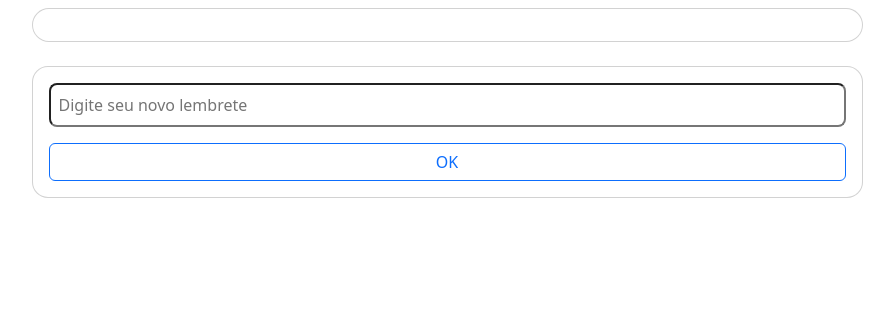
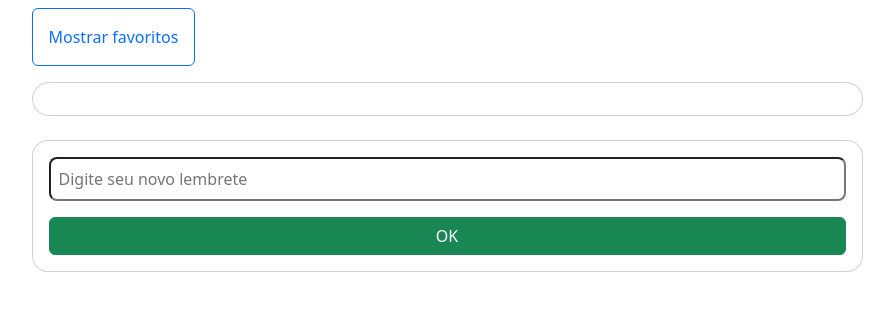
Before and after one commit to Vinicius382/P1_PDM_Lembretes, a React (Vite) app in the folder projeto-p1/: page / in a window 1280 px wide. Shown: the top 310 px of the page, without its empty margins (193-1087 px from the left). Built offline with nearby package versions, Linux system fonts and the light colour scheme.

Commit message:
feat(p1): filtra lembretes

```diff
--- a/projeto-p1/src/App.jsx
+++ b/projeto-p1/src/App.jsx
@@ -9,6 +9,7 @@ class App extends React.Component {
     super(props)
     this.state = {
       lembretes: [],
+      mostrarFavoritos: false,
     }
   }
 
@@ -16,7 +17,7 @@ class App extends React.Component {
   adicionarLembrete = (novoTitulo) => {
     if (novoTitulo !== "") {
       const lembretesNovos = this.state.lembretes
-      lembretesNovos.push({ titulo: novoTitulo })
+      lembretesNovos.push({ titulo: novoTitulo, favorito: false })
       this.setState({ lembretes: lembretesNovos })
     }
   }
@@ -31,18 +32,38 @@ class App extends React.Component {
   mudarStatusFavorito = (tituloMudarFavorito) => {
     const lembretesAtualizados = this.state.lembretes.map(lembrete => {
       if (lembrete.titulo === tituloMudarFavorito) {
-        return {titulo: lembrete.titulo, favorito: !lembrete.favorito}
+        return { titulo: lembrete.titulo, favorito: !lembrete.favorito }
       }
       return lembrete
     })
-    this.setState({lembretes: lembretesAtualizados})
+    this.setState({ lembretes: lembretesAtualizados })
   }
+
+  mudarVisibilidadeFavoritos = () => {
+    this.setState({ mostrarFavoritos: !this.state.mostrarFavoritos })
+  }
+
+  mostrarLembretesFiltro = () => {
+    if (this.state.mostrarFavoritos) {
+      return this.state.lembretes.filter(lembrete => lembrete.favorito)
+    } else {
+      return this.state.lembretes
+    }
+  }
+
 
   render() {
     return (
       <div className="container mt-2">
         <div className="row justify-content-center">
-          <LembreteLista lembretes={this.state.lembretes}
+          <div className="col-12 col-md-9 mb-3">
+            <button className="btn btn-outline-primary p-3"
+              onClick={this.mudarVisibilidadeFavoritos}
+            >{this.state.mostrarFavoritos ? "Mostrar todos" : "Mostrar favoritos"}
+            </button>
+          </div>
+
+          <LembreteLista lembretes={this.mostrarLembretesFiltro()}
             removerLembrete={this.removerLembrete}
             mudarStatusFavorito={this.mudarStatusFavorito}
           />
--- a/projeto-p1/src/LembreteEntrada.jsx
+++ b/projeto-p1/src/LembreteEntrada.jsx
@@ -31,7 +31,7 @@ export class LembreteEntrada extends Component {
                                 onChange={this.atualizarTitulo}
                             />
 
-                            <button className="btn btn-outline-primary w-100 mt-3"
+                            <button className="btn btn-success w-100 mt-3"
                                 onClick={this.clicarBotao}
                             >
                                 OK
--- a/projeto-p1/src/LembreteLista.jsx
+++ b/projeto-p1/src/LembreteLista.jsx
@@ -7,12 +7,12 @@ export class LembreteLista extends Component {
                 <div className="card rounded-5">
                     <div className="card-body">
                         {this.props.lembretes.map(lembrete => (
-                            <div className="d-flex align-items-center justify-content-center p-3 border rounded-4 m-3">
+                            <div className="d-flex align-items-center p-2 border border-4 rounded-4 m-3">
                                 <span className="fs-2 text-center flex-grow-1">
                                     {lembrete.titulo}
                                 </span>
 
-                                <i className={lembrete.favorito ? "fa-solid fa-star fa-2x m-3 text-primary" : "fa-regular fa-star fa-2x m-3 "}
+                                <i className={lembrete.favorito ? "fa-solid fa-star fa-2x m-3 text-warning" : "fa-regular fa-star fa-2x m-3 "}
                                     onClick={() => this.props.mudarStatusFavorito(lembrete.titulo)}
                                 ></i>
 
```
